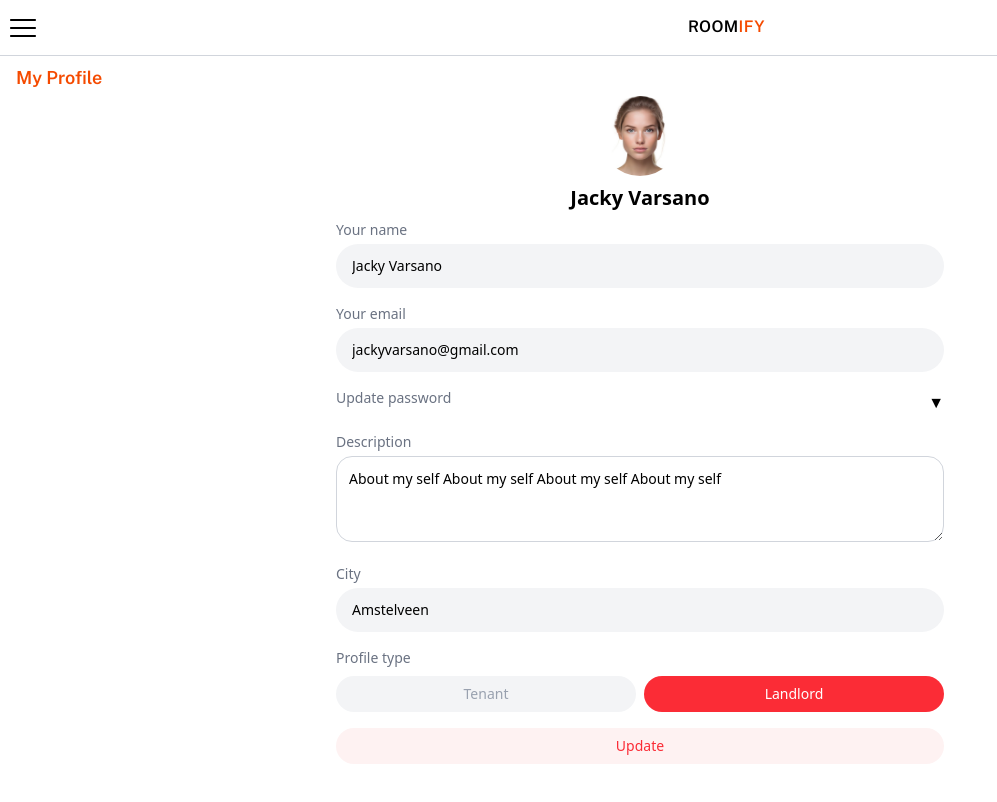
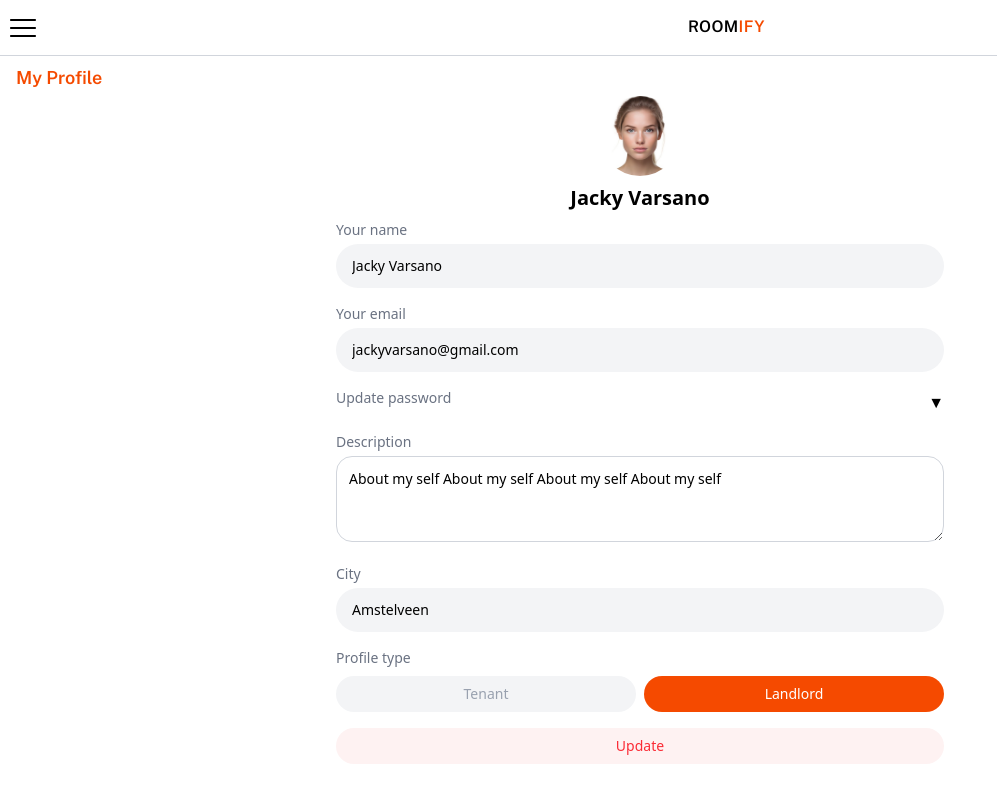
Before and after one commit to Lior-Lavon/Roomify-FE, a React (Vite) app: page /profile in a window 1280 px wide. Shown: the top 802 px of the page, without its empty margins (0-997 px from the left). Built offline with nearby package versions, Linux system fonts and the light colour scheme.

Commit message:
improving profile

```diff
--- a/src/pages/Profile/ProfileView.jsx
+++ b/src/pages/Profile/ProfileView.jsx
@@ -25,11 +25,11 @@ const ProfileView = () => {
     };
 
     updateHeight();
-    window.addEventListener("resize", updateHeight);
 
-    return () => {
-      window.removeEventListener("resize", updateHeight);
-    };
+    // window.addEventListener("resize", updateHeight);
+    // return () => {
+    //   window.removeEventListener("resize", updateHeight);
+    // };
   }, []);
 
   const togglePasswordFields = () => {
@@ -120,7 +120,7 @@ const ProfileView = () => {
               <button
                 className={`flex-1 py-2 rounded-full text-sm ${
                   profileType === "Tenant"
-                    ? "bg-red-50 text-red-500 font-medium"
+                    ? "bg-orange-600 text-white font-medium"
                     : "bg-gray-100 text-gray-400"
                 }`}
                 onClick={() => handleProfileTypeChange("Tenant")}
@@ -130,7 +130,7 @@ const ProfileView = () => {
               <button
                 className={`flex-1 py-2 rounded-full text-sm ${
                   profileType === "Landlord"
-                    ? "bg-red-500 text-white font-medium"
+                    ? "bg-orange-600 text-white font-medium"
                     : "bg-gray-100 text-gray-400"
                 }`}
                 onClick={() => handleProfileTypeChange("Landlord")}
```
